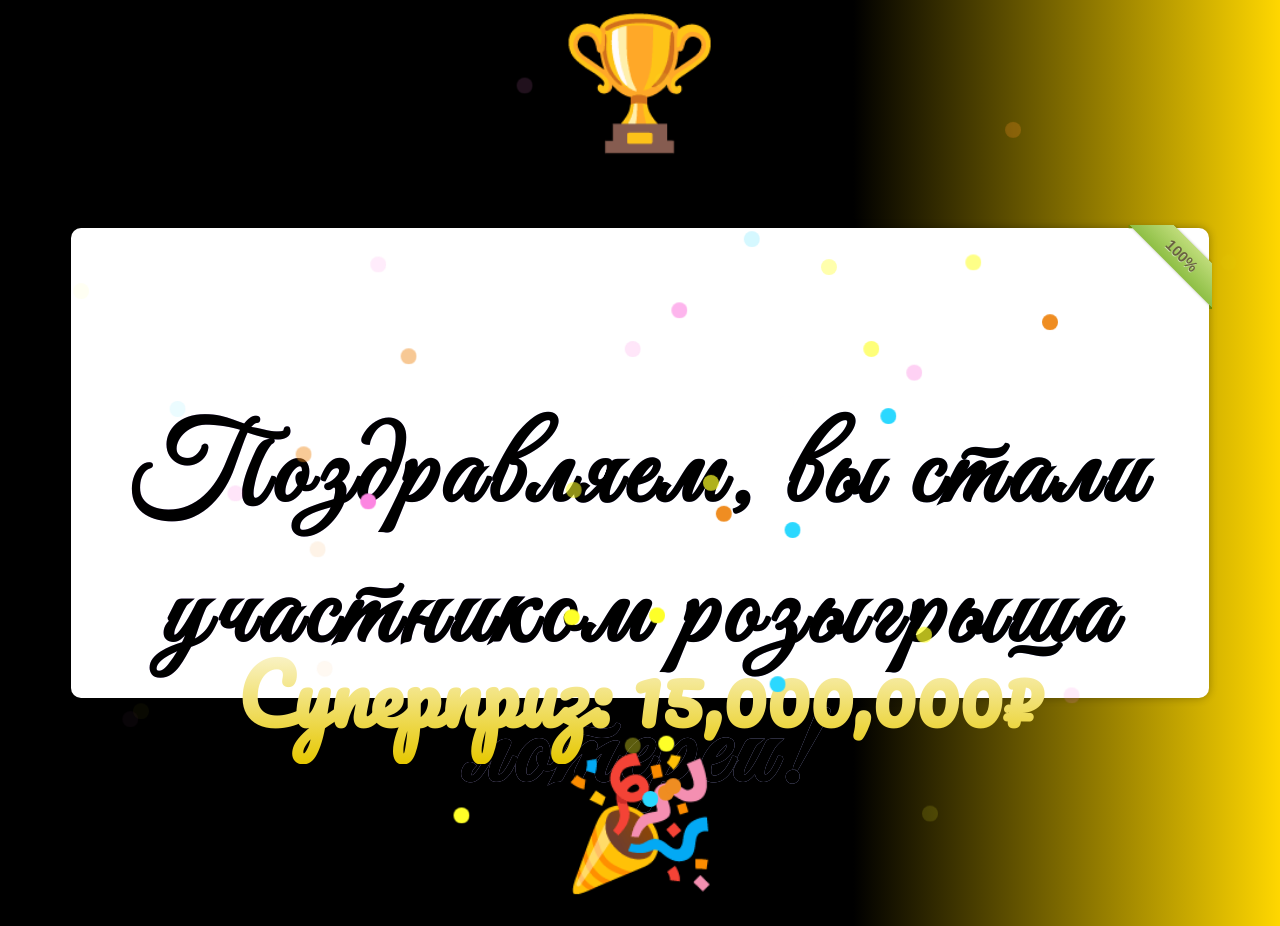
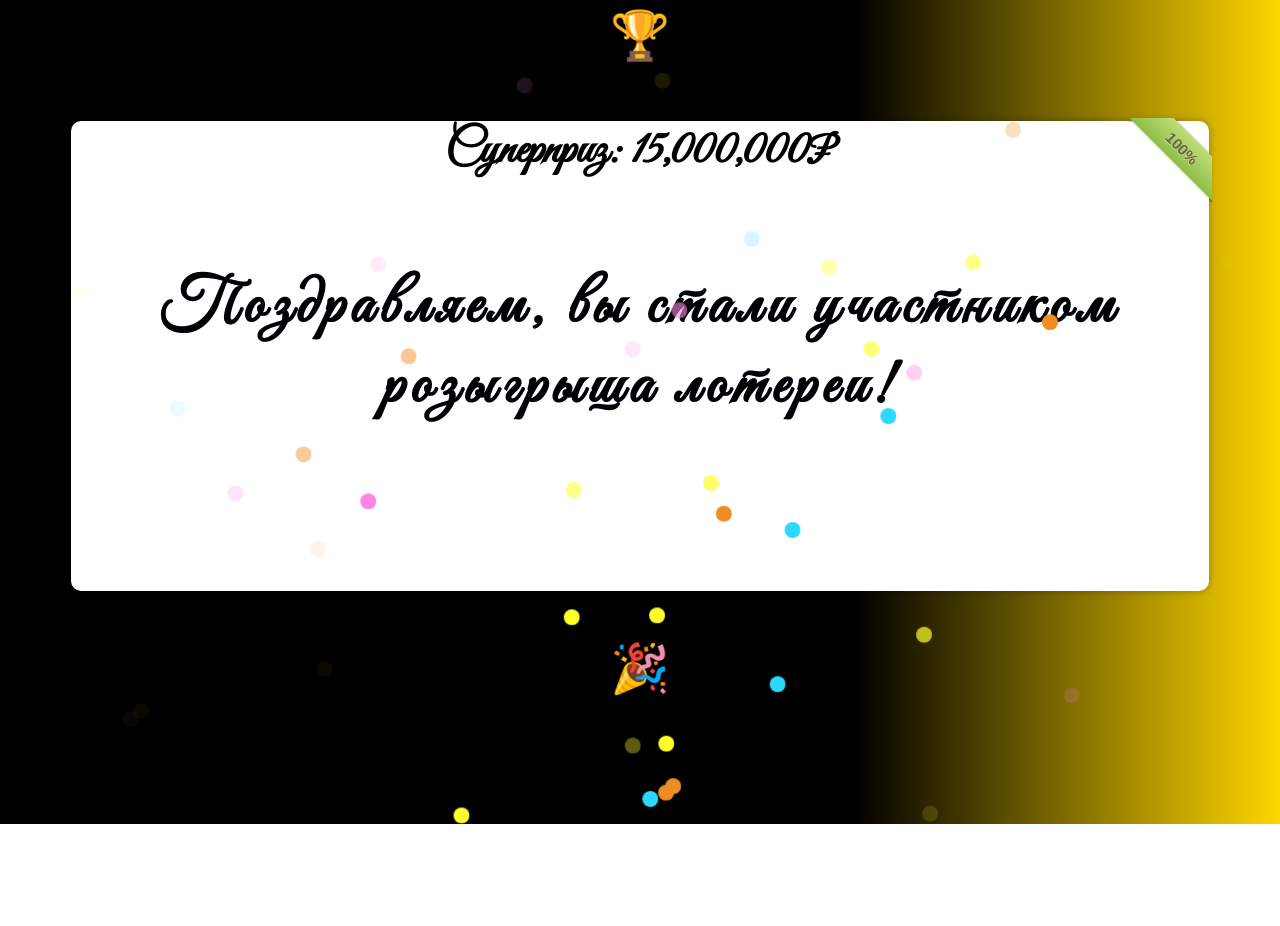
Before and after one commit to goshva/youwin, a plain HTML site: page index.html in a window 1280 px wide. After the commit the page ends 824 px from the top, so only its background shows below. Drawn offline with Linux system fonts and the light colour scheme.

Commit message:
add desctop

```diff
--- a/style.css
+++ b/style.css
@@ -7,6 +7,8 @@
   font-size: 90px;
   display: block;
 }
+
+
 .wrapper {
     margin: 50px auto;
     width: 90%;
@@ -73,10 +75,37 @@
 h1,
 h2,
 span {
-  display: none;
-}
+    display: block;
+    text-align: center;
+    width: 100%;
+    font-size: 3em;
+  }
+  body {
+    background: linear-gradient(to right, black,black,black, gold);
+    cursor: crosshair;
+    perspective: 1000px;
+    transform-style: preserve-3d;
+    font-family: "Great Vibes", cursive;
+  }
 
-@media screen and (min-width: 670px) {
+  h1 {
+    position: absolute;
+    text-align: center;
+    width: 90%;
+    top: 10%;
+    font-size: 4em;
+    padding:5%;
+    background: -webkit-linear-gradient(0deg, #ceadfc 0%, #a3bbfb 100%);
+    -webkit-background-clip: text;
+
+    font-weight: 600;
+    z-index: -1;
+    letter-spacing: 6px;
+  }
+
+
+
+@media screen and (min-width: 670px) and (orientation: portrait) {
   .mobile {
     display: none;
   }
@@ -130,7 +159,7 @@ span {
     -webkit-background-clip: text;
     -webkit-text-fill-color: transparent;
   }
-
+}
   bokeh {
     position: fixed;
     width: 2vmin;
```
